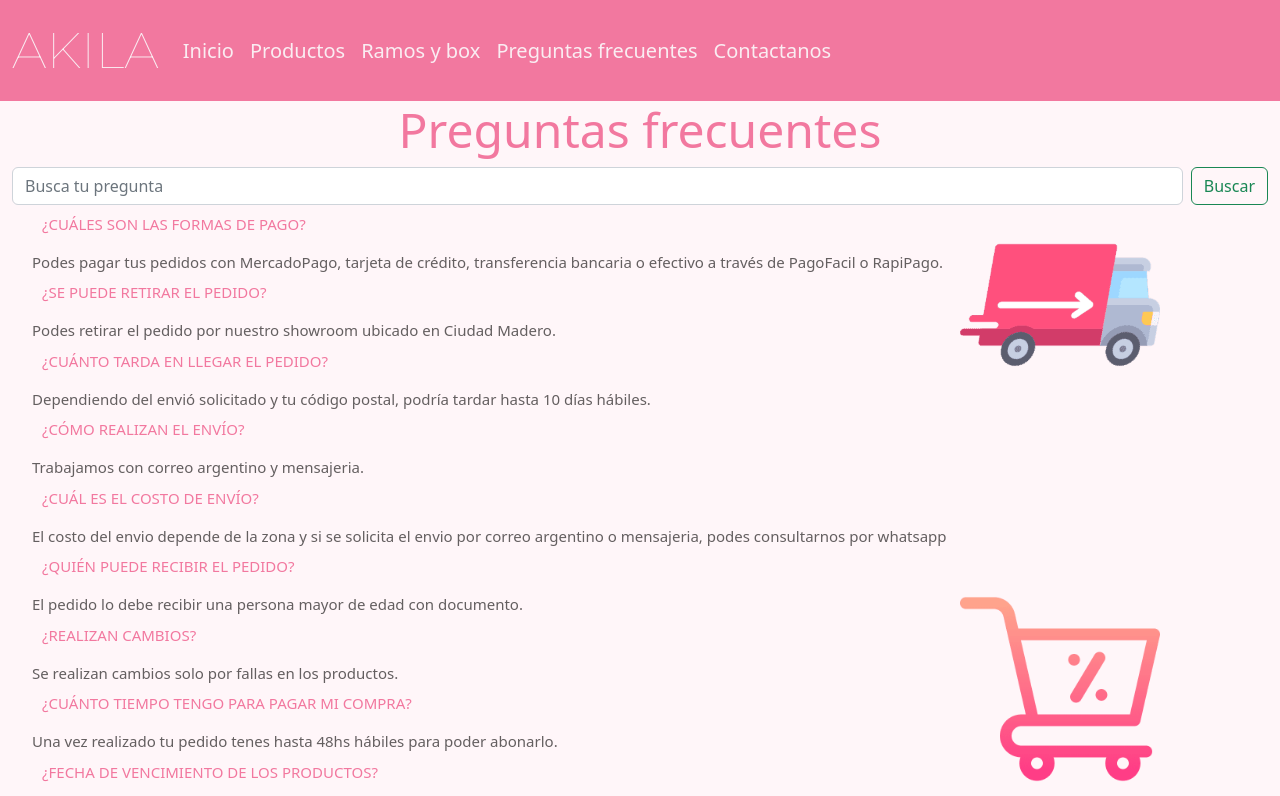
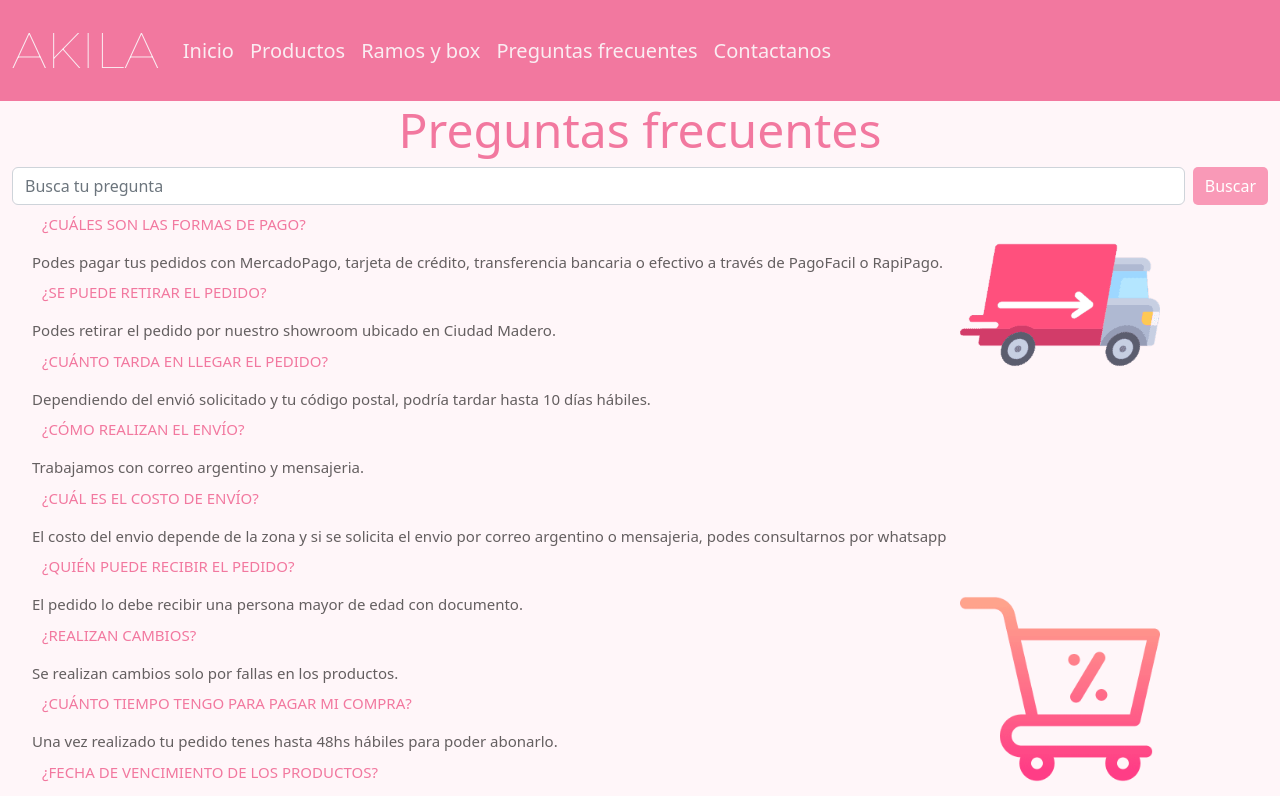
Before and after one commit to Agusdebenedetti/proyecto-akila, a website: page paginas/preguntas-frecuentes.html in a window 1280 px wide. Shown: the top 796 px of the page. Drawn offline with nearby package versions, Linux system fonts and the light colour scheme; a web font is replaced by a local one.

Commit message:
agregando colores

```diff
--- a/paginas/preguntas-frecuentes.html
+++ b/paginas/preguntas-frecuentes.html
@@ -39,7 +39,7 @@
         <div class="container-fluid">
             <form class="d-flex" role="search">
             <input class="form-control me-2 " type="search" placeholder="Busca tu pregunta" aria-label="Search">
-            <button class=" btn btn-outline-success" type="submit">Buscar</button>
+            <button class=" btn btn-outline-success color_filtro" type="submit">Buscar</button>
             </form>
         </div>
         <section class="imagen-conteiner">
```
